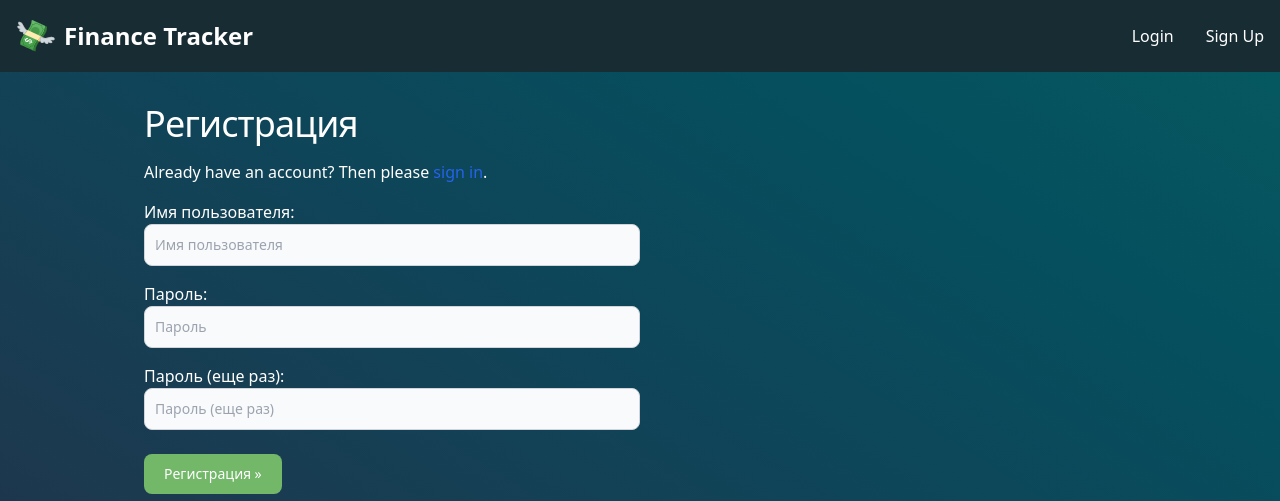
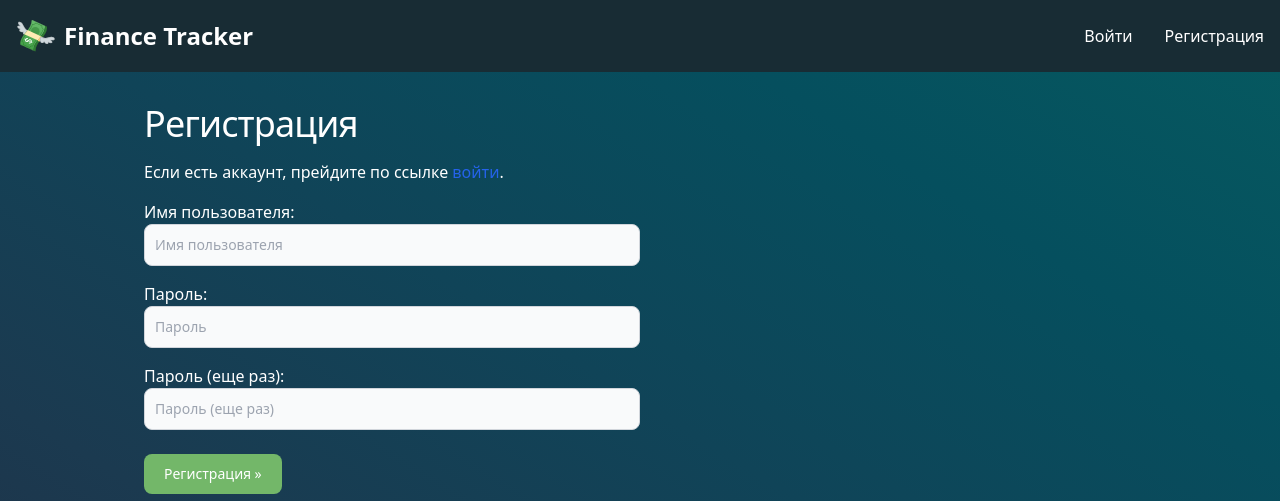
Before and after one commit to IgorPanchenko/IgorPanchenko-FinanceAppDjangoHTMX, a Django app: page /accounts/signup/ in a window 1280 px wide. Shown: the top 501 px of the page. Run offline with Django 4.2, Linux system fonts and the light colour scheme; some libraries are stand-ins or nearby versions.

Commit message:
Изменены шаблоны (убран английский язык)

```diff
--- a/finance_project/settings.py
+++ b/finance_project/settings.py
@@ -134,9 +134,7 @@ STATICFILES_DIRS = [
 DEFAULT_AUTO_FIELD = "django.db.models.BigAutoField"
 
 INTERNAL_IPS = [
-    # ...
     "127.0.0.1",
-    # ...
 ]
 
 AUTH_USER_MODEL = 'tracker.User'
--- a/finance_project/templates/account/login.html
+++ b/finance_project/templates/account/login.html
@@ -29,8 +29,8 @@ for a {{ site_name }} account and sign in below:{% endblocktrans %}</p>
 {% include "socialaccount/snippets/login_extra.html" %}
 
 {% else %}
-<p class="mb-4 text-white">{% blocktrans %}If you have not created an account yet, then please
-  <a class="font-medium text-blue-600 dark:text-blue-500 hover:underline" href="{{ signup_url }}">sign up</a> first.{% endblocktrans %}
+<p class="mb-4 text-white">{% blocktrans %}Если у вас нет аккаунта, пожалуста пройдите по ссылке
+  <a class="font-medium text-blue-600 dark:text-blue-500 hover:underline" href="{{ signup_url }}">Регистрация</a>{% endblocktrans %}
 </p>
 {% endif %}
 
--- a/finance_project/templates/account/logout.html
+++ b/finance_project/templates/account/logout.html
@@ -6,9 +6,9 @@
 
 {% block content %}
 <div class="flex flex-col items-center text-white">
-  <h1 class="text-4xl tracking-wide dark:text-white my-4">{% trans "Sign Out" %}</h1>
+  <h1 class="text-4xl tracking-wide dark:text-white my-4">{% trans "Выход" %}</h1>
 
-  <p class="mt-2">{% trans 'Are you sure you want to sign out?' %}</p>
+  <p class="mt-2">{% trans 'Вы уверены что хотите выйти?' %}</p>
 
   <form method="post" action="{% url 'account_logout' %}">
     {% csrf_token %}
--- a/finance_project/templates/account/signup.html
+++ b/finance_project/templates/account/signup.html
@@ -8,8 +8,8 @@
 <h1 class="my-4 text-2xl leading-none tracking-tight text-white md:text-3xl lg:text-4xl">{% trans "Sign Up" %}</h1>
 
 <p class="mb-4 text-white">
-    {% blocktrans %}Already have an account? Then please
-        <a class="font-medium text-blue-600 dark:text-blue-500 hover:underline" href="{{ login_url }}">sign in</a>.
+    {% blocktrans %}Если есть аккаунт, прейдите по ссылке
+        <a class="font-medium text-blue-600 dark:text-blue-500 hover:underline" href="{{ login_url }}">войти</a>.
     {% endblocktrans %}
 </p>
 
--- a/tracker/templates/tracker/index.html
+++ b/tracker/templates/tracker/index.html
@@ -4,7 +4,7 @@
 {% block content %}
 
 <h1 class="mt-4 mb-6 text-2xl leading-none tracking-tight text-white md:text-3xl lg:text-4xl">
-    Welcome to the Personal Finance Tracker
+    Отслеживай свои финансы
 </h1>
 
 
@@ -40,7 +40,6 @@
 
 {% endif %}
 
-
 <p class="text-white">{% lorem %}</p>
 
 {% endblock content %}
--- a/tracker/templates/tracker/partials/navbar.html
+++ b/tracker/templates/tracker/partials/navbar.html
@@ -8,7 +8,7 @@
         <span class="self-center text-2xl font-semibold whitespace-nowrap">Finance Tracker</span>
       </a>
       <button data-collapse-toggle="navbar-default" type="button" class="inline-flex items-center p-2 ml-3 text-sm text-gray-500 rounded-lg md:hidden hover:bg-gray-100 focus:outline-none focus:ring-2 focus:ring-gray-200 dark:text-gray-400 dark:hover:bg-gray-700 dark:focus:ring-gray-600" aria-controls="navbar-default" aria-expanded="false">
-        <span class="sr-only">Open main menu</span>
+        <span class="sr-only">Открыть главное меню</span>
         <svg class="w-6 h-6" aria-hidden="true" fill="currentColor" viewBox="0 0 20 20" xmlns="http://www.w3.org/2000/svg"><path fill-rule="evenodd" d="M3 5a1 1 0 011-1h12a1 1 0 110 2H4a1 1 0 01-1-1zM3 10a1 1 0 011-1h12a1 1 0 110 2H4a1 1 0 01-1-1zM3 15a1 1 0 011-1h12a1 1 0 110 2H4a1 1 0 01-1-1z" clip-rule="evenodd"></path></svg>
       </button>
       <div class="hidden w-full md:block md:w-auto" id="navbar-default">
@@ -26,7 +26,7 @@
                 <a href="{% url 'account_logout' %}"
                     class="block py-2 pl-3 pr-4 text-white rounded md:p-0"
                     aria-current="page">
-                        Logout
+                        Выйти
                 </a>
             </li>
         {% else %}
@@ -34,14 +34,14 @@
                 <a href="{% url 'account_login' %}"
                     class="block py-2 pl-3 pr-4 text-white rounded md:p-0"
                     aria-current="page">
-                        Login
+                        Войти
                 </a>
             </li>
             <li>
                 <a href="{% url 'account_signup' %}"
                     class="block py-2 pl-3 pr-4 text-white rounded md:p-0"
                     aria-current="page">
-                        Sign Up
+                        Регистрация
                 </a>
             </li>
         {% endif %}
```
Also changed, not shown: tracker/views.py (line endings or trailing spaces).
